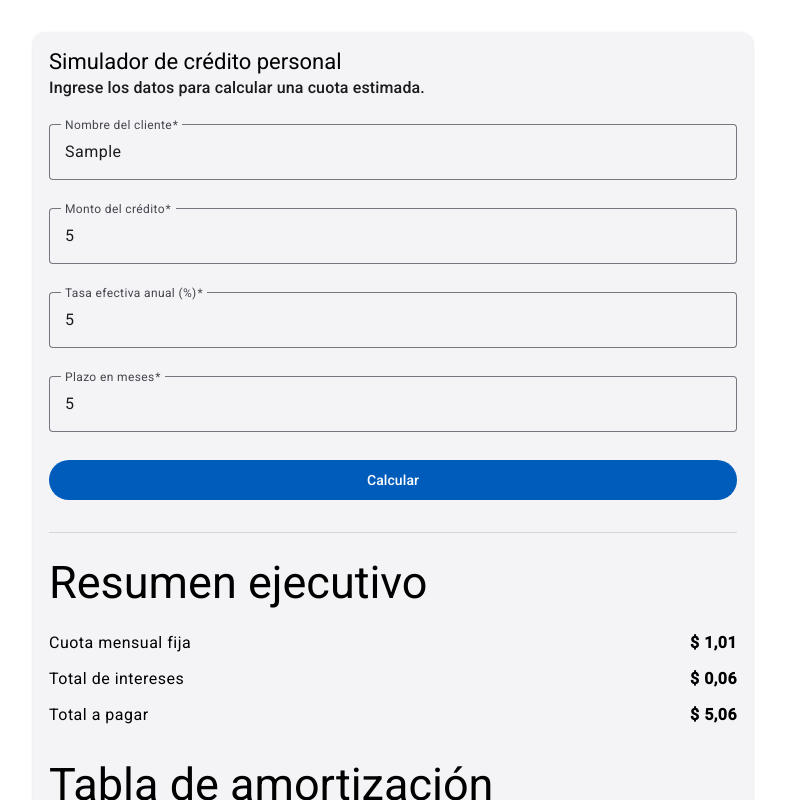
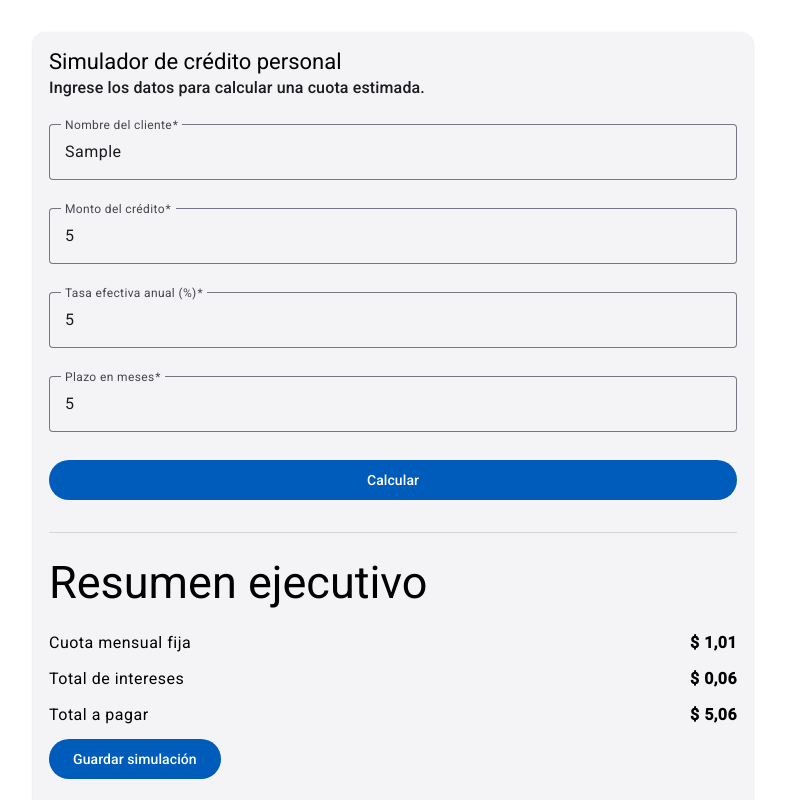
Before and after one commit to juanesT1p/Simulador_de_Cr-ditos_Personales, an Angular app in the folder frontend/: page / in a window 1280 px wide. Both pictures are taken after typing "Sample", "5", "5", "5" into the empty fields and a click on the button "Calcular". Shown: the top 800 px of the page, without its empty margins (247-1032 px from the left). Built offline with nearby package versions, Linux system fonts and the light colour scheme.

Commit message:
feat(frontend): conectar formulario con backend para guardar simulaciones

```diff
--- a/frontend/src/app/features/simulation-form/simulation-form.component.html
+++ b/frontend/src/app/features/simulation-form/simulation-form.component.html
@@ -55,6 +55,16 @@
           <p><span>Total a pagar</span><strong>{{ result.totalPayment | currency:'COP':'symbol-narrow':'1.2-2' }}</strong></p>
         </section>
 
+        <button mat-flat-button color="primary" type="button" [disabled]="isSaving" (click)="saveSimulation()">
+          {{ isSaving ? 'Guardando...' : 'Guardar simulación' }}
+        </button>
+
+        @if (savedSimulation; as simulation) {
+          <p class="save-confirmation">
+            Simulación guardada con ID {{ simulation.id }} el {{ simulation.createdAt | date:'medium' }}.
+          </p>
+        }
+
         <section class="amortization-table-section">
           <h2>Tabla de amortización</h2>
           <div class="amortization-table-container">
--- a/frontend/src/app/features/simulation-form/simulation-form.component.scss
+++ b/frontend/src/app/features/simulation-form/simulation-form.component.scss
@@ -37,6 +37,10 @@ mat-form-field {
   margin-top: 32px;
 }
 
+.save-confirmation {
+  margin: 16px 0 0;
+}
+
 .amortization-table-container {
   overflow-x: auto;
 }
--- a/frontend/src/app/features/simulation-form/simulation-form.component.ts
+++ b/frontend/src/app/features/simulation-form/simulation-form.component.ts
@@ -1,11 +1,16 @@
-import { CurrencyPipe } from '@angular/common';
+import { CurrencyPipe, DatePipe } from '@angular/common';
+import { HttpErrorResponse } from '@angular/common/http';
 import { Component, inject } from '@angular/core';
 import { FormBuilder, ReactiveFormsModule, Validators } from '@angular/forms';
 import { MatButtonModule } from '@angular/material/button';
 import { MatCardModule } from '@angular/material/card';
 import { MatFormFieldModule } from '@angular/material/form-field';
 import { MatInputModule } from '@angular/material/input';
+import { MatSnackBar, MatSnackBarModule } from '@angular/material/snack-bar';
 import { MatTableModule } from '@angular/material/table';
+
+import { Simulation, SimulationRequest, ValidationErrorResponse } from '../../core/models/simulation.model';
+import { SimulationService } from '../../core/services/simulation.service';
 
 interface SimulationSummary {
   monthlyPayment: number;
@@ -30,14 +35,21 @@ interface AmortizationRow {
     MatCardModule,
     MatFormFieldModule,
     MatInputModule,
+    MatSnackBarModule,
     MatTableModule,
     CurrencyPipe,
+    DatePipe,
   ],
   templateUrl: './simulation-form.component.html',
   styleUrl: './simulation-form.component.scss',
 })
 export class SimulationFormComponent {
   private readonly formBuilder = inject(FormBuilder);
+
+  constructor(
+    private readonly simulationService: SimulationService,
+    private readonly snackBar: MatSnackBar,
+  ) {}
 
   readonly simulationForm = this.formBuilder.group({
     clientName: ['', [Validators.required, Validators.pattern(/^[a-zA-ZÁÉÍÓÚáéíóúÑñ\s]+$/)]],
@@ -48,6 +60,8 @@ export class SimulationFormComponent {
 
   summary: SimulationSummary | null = null;
   amortizationRows: AmortizationRow[] = [];
+  savedSimulation: Simulation | null = null;
+  isSaving = false;
   readonly displayedColumns = ['period', 'capitalPayment', 'interestPayment', 'installment', 'remainingBalance'];
 
   calculate(): void {
@@ -71,6 +85,7 @@ export class SimulationFormComponent {
       totalInterest: totalPayment - loanAmount,
       totalPayment,
     };
+    this.savedSimulation = null;
 
     let remainingBalance = this.roundCurrency(loanAmount);
     this.amortizationRows = [];
@@ -94,6 +109,48 @@ export class SimulationFormComponent {
     }
   }
 
+  saveSimulation(): void {
+    if (this.simulationForm.invalid || !this.summary || this.isSaving) {
+      return;
+    }
+
+    const { clientName, loanAmount, interestRate, termMonths } = this.simulationForm.getRawValue();
+    if (clientName === null || loanAmount === null || interestRate === null || termMonths === null) {
+      return;
+    }
+
+    const request: SimulationRequest = { clientName, loanAmount, interestRate, termMonths };
+    this.isSaving = true;
+
+    this.simulationService.createSimulation(request).subscribe({
+      next: (simulation) => {
+        this.savedSimulation = simulation;
+        this.isSaving = false;
+        this.snackBar.open('Simulación guardada correctamente.', 'Cerrar', { duration: 4000 });
+      },
+      error: (error: HttpErrorResponse) => {
+        this.isSaving = false;
+        this.showSaveError(error);
+      },
+    });
+  }
+
+  private showSaveError(error: HttpErrorResponse): void {
+    if (error.status === 400) {
+      const validationResponse = error.error as ValidationErrorResponse;
+      const validationMessages = validationResponse?.validationErrors
+        ? Object.values(validationResponse.validationErrors)
+        : [];
+
+      if (validationMessages.length > 0) {
+        this.snackBar.open(validationMessages.join(' '), 'Cerrar', { duration: 6000 });
+        return;
+      }
+    }
+
+    this.snackBar.open('Ocurrió un error al guardar la simulación. Intenta nuevamente.', 'Cerrar', { duration: 6000 });
+  }
+
   private roundCurrency(value: number): number {
     return Math.round((value + Number.EPSILON) * 100) / 100;
   }
```
